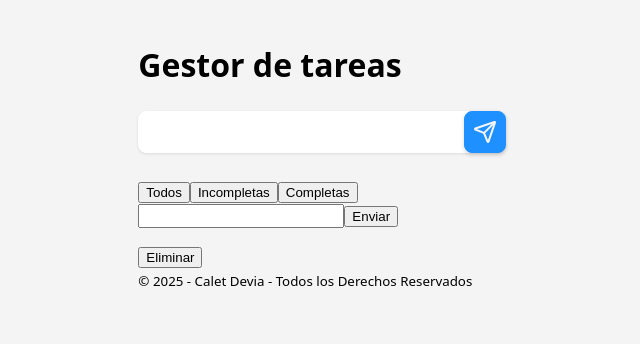
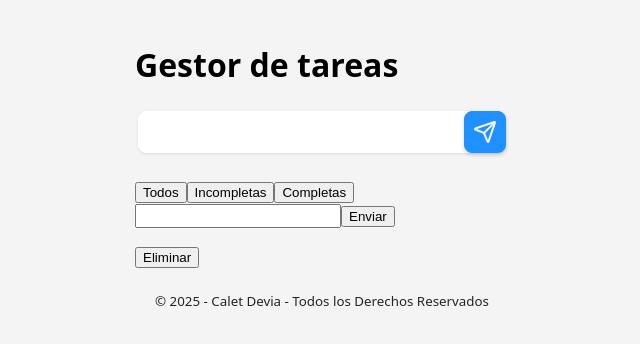
Before and after one commit to Ledtius/Task-Management-React, a React (Vite) app: page / in a window 1280 px wide. Shown: the top 344 px of the page, without its empty margins (318-958 px from the left). Built offline with nearby package versions, Linux system fonts and the light colour scheme.

Commit message:
Added a color and the styles to the footer

```diff
--- a/src/components/Layout/Footer.jsx
+++ b/src/components/Layout/Footer.jsx
@@ -1,8 +1,13 @@
+import footerStyles from "../../styles/Layout/Footer.module.css";
+
 const Footer = () => {
   return (
     <>
-      <footer>
-        <small> © 2025 - Calet Devia - Todos los Derechos Reservados</small>
+      <footer className={footerStyles.footer}>
+        <small className={footerStyles.small}>
+          {" "}
+          © 2025 - Calet Devia - Todos los Derechos Reservados
+        </small>
       </footer>
     </>
   );
--- a/src/styles/Layout/Footer.module.css
+++ b/src/styles/Layout/Footer.module.css
@@ -0,0 +1,9 @@
+.footer {
+  text-align: center;
+  padding: var(--padding);
+}
+
+.small {
+  font-weight: 500;
+  color: var(--color-text-secondary);
+}
--- a/src/styles/variables.css
+++ b/src/styles/variables.css
@@ -7,6 +7,7 @@
 
   /* Textos */
   --color-text-primary: #2e2e2e;
+  --color-text-secondary: #212529;
   --color-text-input: #1f1f1f;
   --color-text-tooltip: #2e2e2e;
   --color-text-description-placeholder: #a9a9a9;
@@ -40,6 +41,7 @@
 
   --padding-btn: 0.8rem;
   --padding-input: 1.1rem;
+  --padding: 2rem;
   /* Utilidad */
   --color-white: #fff;
 
```
